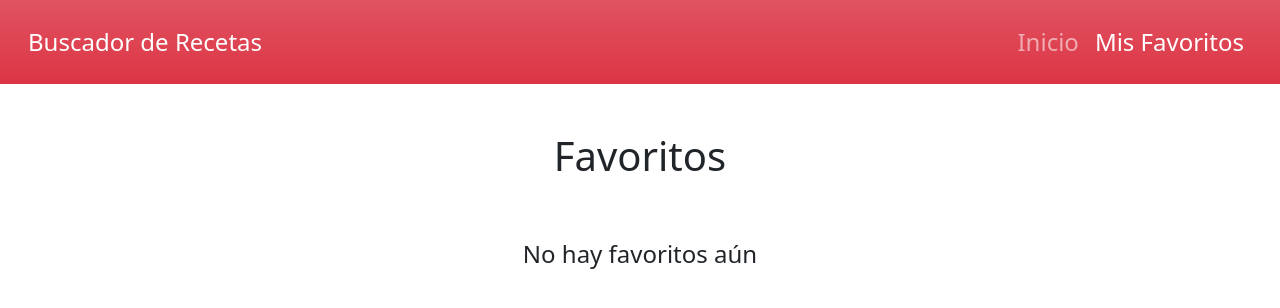
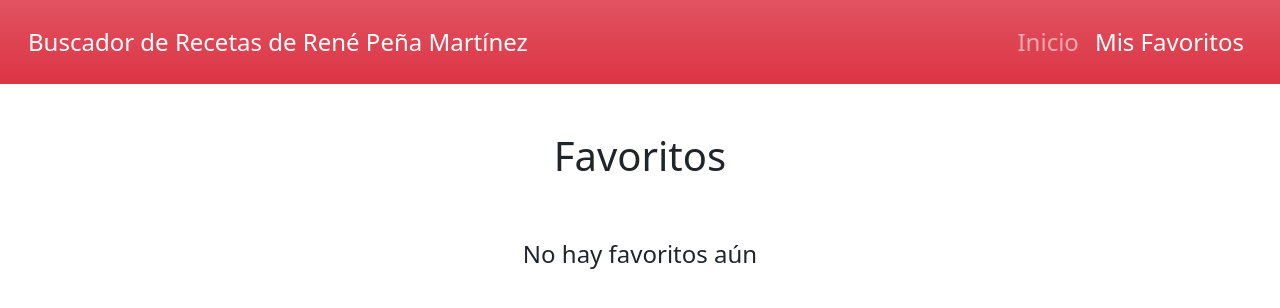
Before and after one commit to renepmtzUTVT/BuscadorRecetasDemoUTVT, a plain HTML site: page favoritos.html in a window 1280 px wide. Drawn offline with Linux system fonts and the light colour scheme.

Commit message:
Actualizo la navbar

```diff
--- a/favoritos.html
+++ b/favoritos.html
@@ -10,7 +10,7 @@
 <body>
     <nav class="navbar navbar-expand-lg navbar-dark bg-danger bg-gradient p-3">
         <div class="container-fluid">
-            <a class="navbar-brand fs-4" href="index.html">Buscador de Recetas</a>
+            <a class="navbar-brand fs-4" href="index.html">Buscador de Recetas de René Peña Martínez</a>
 
             <button class="navbar-toggler" type="button" data-bs-toggle="collapse" data-bs-target="#navbarNavDropdown" aria-controls="navbarNavDropdown" aria-expanded="false" aria-label="Toggle navigation">
                 <span class="navbar-toggler-icon"></span>
```
Also changed, not shown: index.html (+1 -1 lines).
